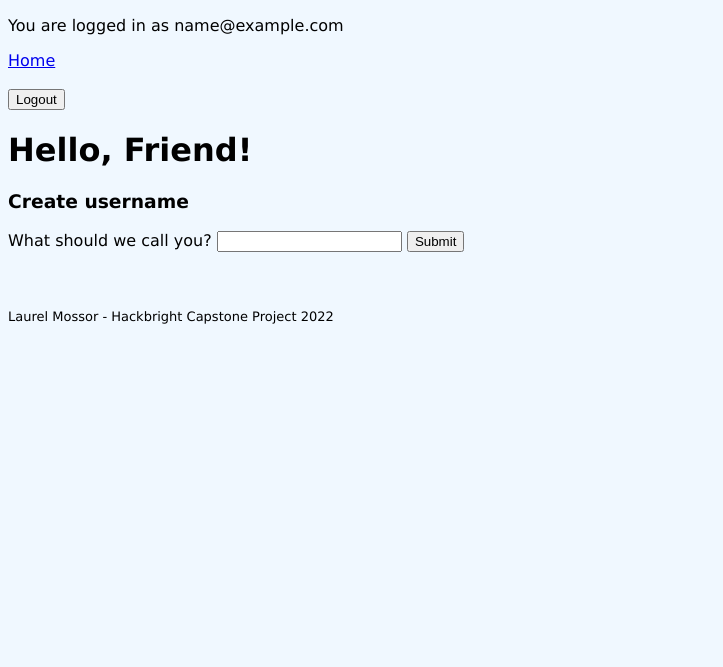
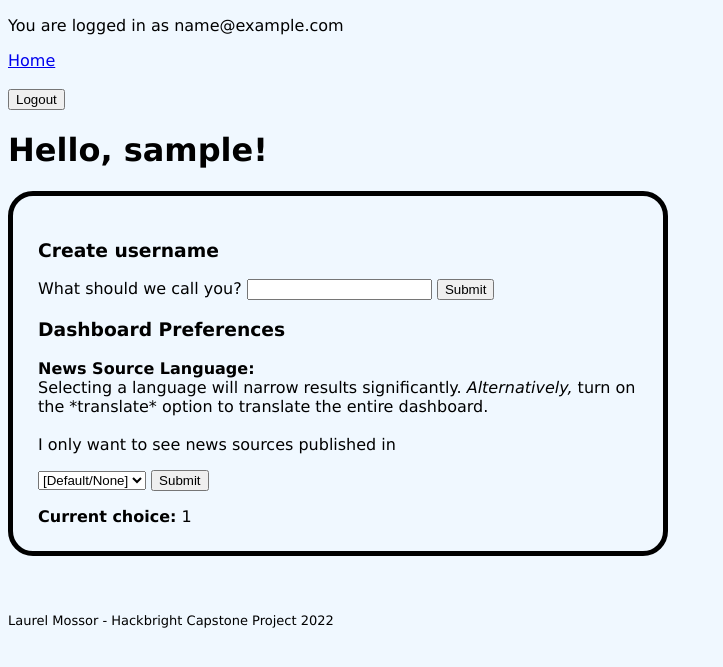
Before and after one commit to laurelMossor/world-dashboard, a Flask app: page /user-profile in a window 1280 px wide. Shown: the top 667 px of the page, without its empty margins (0-723 px from the left). Run offline with Flask 2, Linux system fonts and the light colour scheme; the visitor is signed in with stand-in values (Sample User, id 1); some libraries are stand-ins or nearby versions.

Commit message:
Users can choose language, choice is reflected on dashboard

```diff
--- a/crud.py
+++ b/crud.py
@@ -12,6 +12,14 @@ all_countries_dict = {}
 for country in all_countries_list:
     all_countries_dict[country[1]] = country[0].lower()
     # The DICT is code[0], country[1]
+
+NEWS_LANGUAGES = [["None", "[Default/None]"], ["ar", "Arabic"],
+["de", "German"], ["en", "English"],
+["es", "Spanish"], ["fr", "French"],
+["he", "Hebrew"], ["it", "Italian"], ["nl", "Dutch"],
+["no", "Norwegian"], ["pt", "Portuguese"],
+["ru", "Russian"], ["se", "Swedish"],
+["ud", "Ukrainian"], ["zh", "Chinese"]]
 
 
 # Database is called 'dashboard-users'
--- a/server.py
+++ b/server.py
@@ -7,7 +7,6 @@ import json
 import os
 import requests
 import crud
-# Includes all_countries_list/dict
 
 app = Flask(__name__)
 app.secret_key = "dev"
@@ -16,21 +15,36 @@ app.jinja_env.undefined = StrictUndefined
 NEWS_API_KEY = os.environ['NEWS_API_KEY']
 ALL_COUNTRIES_LIST = crud.all_countries_list
 ALL_COUNTRIES_DICT = crud.all_countries_dict
+NEWS_LANGUAGES = crud.NEWS_LANGUAGES
 
 
 
 @app.route("/")
 def homepage():
-    """App landing page"""
+    """App landing page and establish session details"""
+
+    # Establish session details
+    user = crud.get_user_email(session["current_user_email"])
+    # If a user is logged in, establish session deets from DB
+    if user != None:
+        session["current_user_email"] = user.email
+        session["current_user_name"] = user.username
+        session["current_user_lang"] = user.preferred_lang
+    else:
+        session["current_user_lang"] = None
+        session["current_user_email"] = None
 
     return render_template("homepage.html",
     ALL_COUNTRIES_LIST=ALL_COUNTRIES_LIST)
 
+
+#################### LOGGIN IN AND OUT #####################
 @app.route("/logout")
 def logout():
 
     session["current_user_email"] = None
     session["current_user_name"] = None
+    session["current_user_lang"] = None
     flash("You have been logged out.")
 
     return redirect("/")
@@ -85,13 +99,16 @@ def create_user():
 
     return redirect("/create-account-page")
 
+#################### PROFILE AND PREFERENCES #####################
 @app.route("/user-profile")
 def user_profile():
 
-    return render_template("user-profile.html")
+    return render_template("user-profile.html",
+    NEWS_LANGUAGES=NEWS_LANGUAGES)
 
 @app.route("/user-profile/create-username", methods=["POST"])
 def create_username():
+    """Adds username to database and session"""
 
     new_username = request.form.get("create-username")
     flash(f"Wonderful, we'll call you {new_username}.")
@@ -104,51 +121,55 @@ def create_username():
 
     return redirect("/user-profile")
 
-@app.route("/api/news-country")
-def news_country():
-    """Call the News API with the TWO DIGIT code"""
+@app.route("/user-profile/source-language", methods=["POST"])
+def source_language():
+    """Adds language preference to database and session"""
 
-    # 2-digit country code from form
-    two_dig_country_code = request.args.get("twoDigCountryCode")
+    source_language_preference = request.form.get("language-dropdown")
 
-    # News API information gathering
-    news_url = "https://newsapi.org/v2/top-headlines"
-    payload = {
-        "apikey": NEWS_API_KEY,
-        "country": two_dig_country_code,
-        "pageSize": "5",
-    }
-    news_res = requests.get(news_url, params=payload)
-    news_data = news_res.json()
-    articles = news_data["articles"]
+    # Add to session, here and at logout
+    session["current_user_lang"] = source_language_preference
+    # Add to Database
+    user = crud.get_user_email(session["current_user_email"])
+    user.preferred_lang = source_language_preference
+    db.session.add(user)
+    db.session.commit()
 
-    return jsonify(articles)
+    # Have news reflect change
 
+    return redirect("/user-profile")
+
+###################### CALLING APIs #############################
 @app.route("/api/news-by-country-name")
 def news_by_country_name():
     """Call the News API with the NAME"""
 
     two_dig_country_code = request.args.get("twoDigCountryCode")
     country_name = ALL_COUNTRIES_DICT[two_dig_country_code.upper()]
-    print("*****************")
-    print(country_name)
 
     news_url = "https://newsapi.org/v2/everything"
+
     payload = {
         "apikey": NEWS_API_KEY,
         "q": country_name,
-        "sortBy": "popularity",
+        "sortBy": "relevancy",
         "pageSize": "5",
     }
+    # IF there are keywords or language preferences,
+    # Add them to the payload dict
+        # payload["language"] = "en"
+
+    if session["current_user_lang"] != None:
+        payload["language"] = session["current_user_lang"]
+
     news_res = requests.get(news_url, params=payload)
+    news_data = news_res.json()
     print(news_res.url)
-    news_data = news_res.json()
     articles = news_data["articles"]
-
 
     return jsonify(articles)
 
-
+###########################################################
 if __name__ == "__main__":
     connect_to_db(app)
     app.run(host="0.0.0.0", debug = True)
--- a/static/css/stylesheet.css
+++ b/static/css/stylesheet.css
@@ -51,3 +51,10 @@ footer {
     margin: auto;
 
 }
+#user-profile-parent {
+    display: block;
+    border: 5px solid #000000;
+    border-radius: 25px;
+    padding: 25px;
+    width: 600px;
+}
--- a/static/js/profile-page.js
+++ b/static/js/profile-page.js
@@ -1,7 +1,6 @@
 "use strict";
-
-// What should we call you?
-// form that enters into database and session
 
 /////// Key document elements ///////
 const newUsername = document.querySelector("create-username").value;
+const langDropDown = document.querySelector('select[name="language-dropdown"]');
+const languageSelectButton = document.getElementById("language-selector")
--- a/templates/homepage.html
+++ b/templates/homepage.html
@@ -16,7 +16,6 @@
             <a href="/user-profile">User Profile</a>
             <form action="/logout"><button type="submit">Logout</button></form>
         {% endif %}
-
     </div>
 
     <h1>Select a country to get started</h1>
--- a/templates/user-profile.html
+++ b/templates/user-profile.html
@@ -11,18 +11,37 @@
 <form action="/logout"><button type="submit">Logout</button></form>
 
     <h1>Hello, {{session["current_user_name"]}}!</h1>
-    {% if session["current_user_name"] == "Friend" %}
-    <div >
+<div id="user-profile-parent">
+    <!-- SHOULD SAY '==', changing it to '!=' while testing -->
+    {% if session["current_user_name"] != "Friend" %}
+    <div>
+        <h3>Create username</h3>
         <form action="/user-profile/create-username" method="POST">
-            <h3>Create username</h3>
             What should we call you? <input type="text" name="create-username">
             <input type="submit">
         </form>
     </div>
-    {% else %}
-
     {% endif %}
-
+    <div>
+        <h3>Dashboard Preferences</h3>
+        <p>
+            <b>News Source Language:</b><br>
+            Selecting a language will narrow results significantly.
+            <i>Alternatively,</i> turn on the *translate* option to
+            translate the entire dashboard.<br><br>
+            I only want to see news sources published in
+            <form action="/user-profile/source-language" method="POST">
+                <select name="language-dropdown">
+                    {% for lan in NEWS_LANGUAGES %}
+                        <option value="{{ lan[0] }}">{{ lan[1] }}</option>
+                    {% endfor %}
+                </select>
+                <input type="submit" id="language-selector">
+            </form>
+        </p>
+        <b>Current choice:</b> {{ session["current_user_lang"] }}
+    </div>
+</div>
 
 
 
```
Also changed, not shown: model.py (+4 -4 lines), static/js/homepage.jsx (+2 -38 lines).
